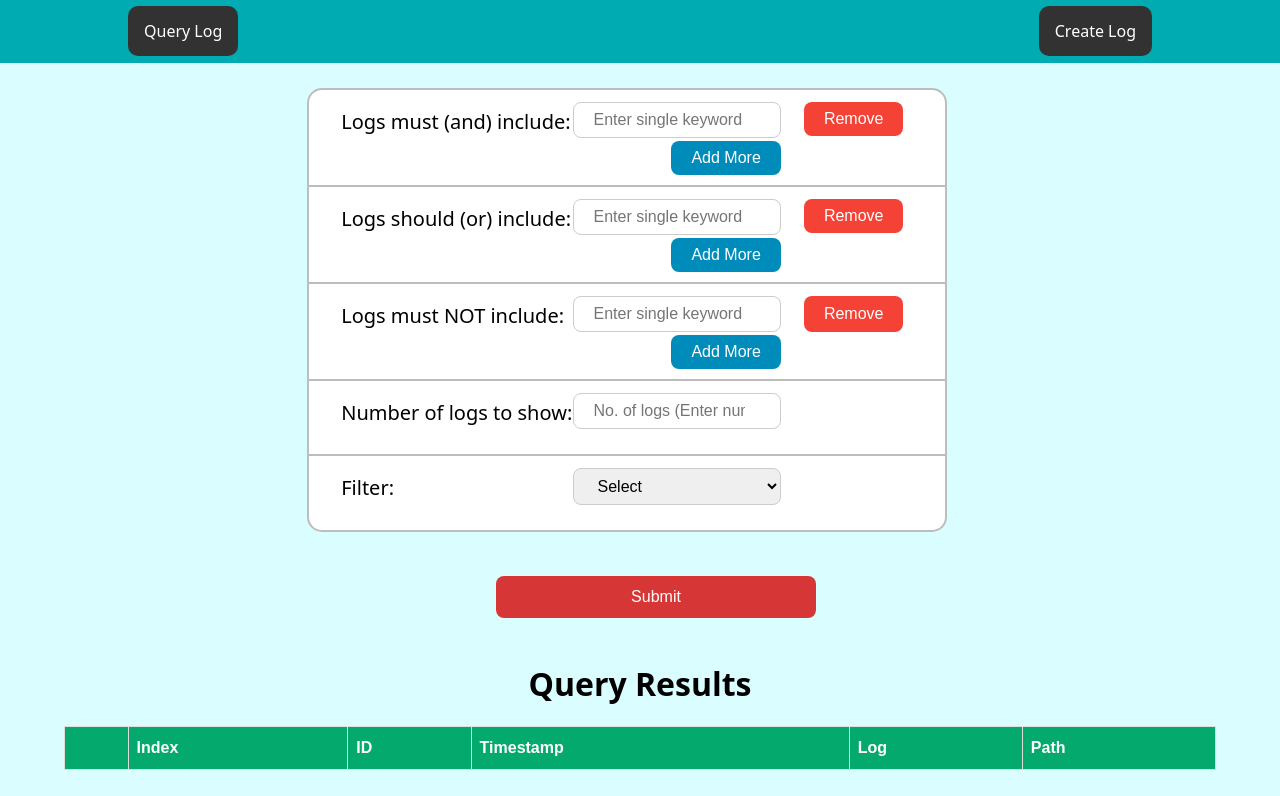
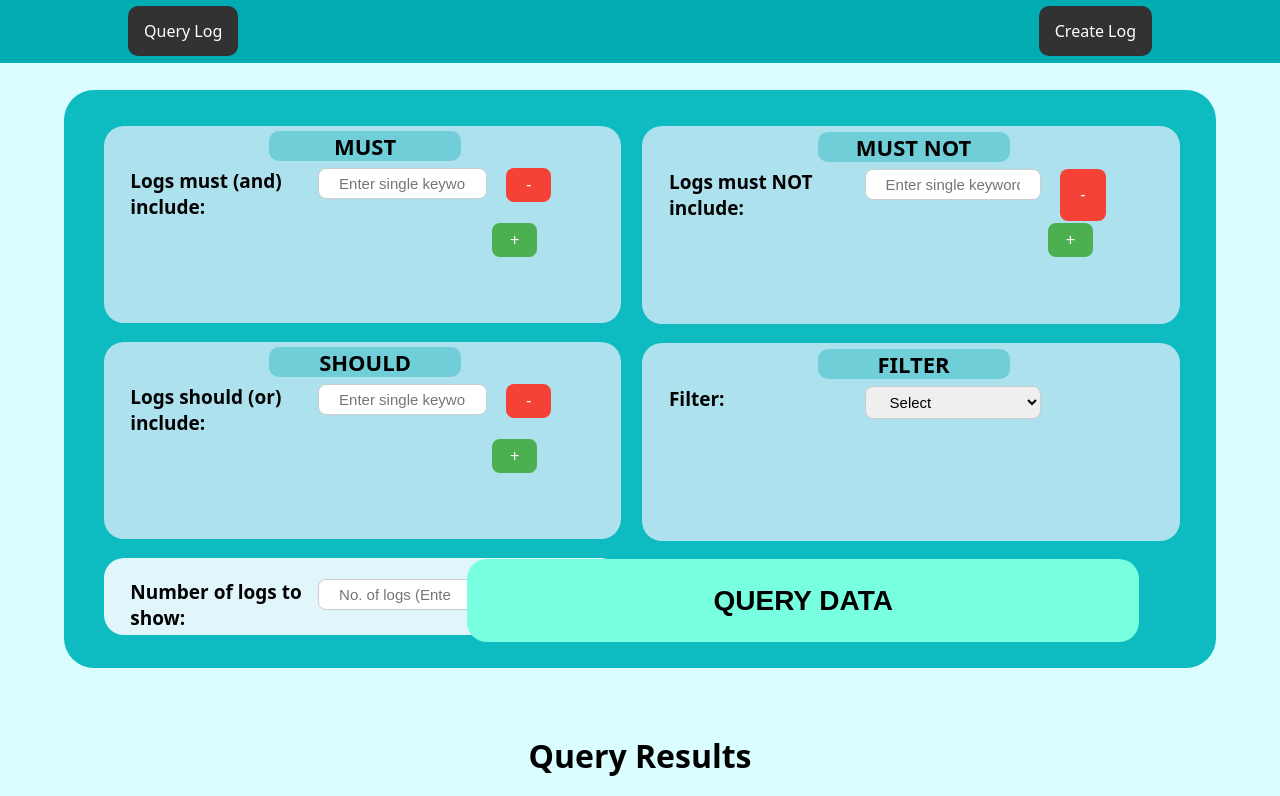
Before and after one commit to RAKATHON-developers-kgp/rakathon-fe2, a React (Create React App) app: page / in a window 1280 px wide. Shown: the top 796 px of the page. Built offline with nearby package versions, Linux system fonts and the light colour scheme.

Commit message:
updated ui

```diff
--- a/src/App.css
+++ b/src/App.css
@@ -1,7 +1,7 @@
 .navbar1 {
   position: fixed;
   width: 100%;
-
+  z-index: 99;
 }
 
 ul {
--- a/src/components/Delete.js
+++ b/src/components/Delete.js
@@ -44,7 +44,7 @@ function Delete() {
 
 
     return (
-        <div>
+        <div className='delbt'>
 
             <form method="DELETE" className='form-input' onSubmit={submitData} >
                 <input
--- a/src/components/Navbar.js
+++ b/src/components/Navbar.js
@@ -8,7 +8,7 @@ function Navbar() {
             <div>
                 <ul>
                     <li><Link to='/' className="active">Query Log</Link></li>
-                    <li><Link to='./create'>Create Log</Link></li>
+                    <li><Link to='/create'>Create Log</Link></li>
                 </ul>
             </div>
         </div>
--- a/src/components/QueryLog.js
+++ b/src/components/QueryLog.js
@@ -156,12 +156,6 @@ function QueryLog() {
     };
 
 
-
-
-
-
-
-
     const submit = (e) => {
         e.preventDefault();
 
@@ -209,15 +203,18 @@ function QueryLog() {
             <Navbar />
 
             <div className='main1'>
-                <div className="mainq">
-
-                    <div className='col11'>
-                        <div className='col11a'>
-
-
                 <form onSubmit={submit}>
 
+                    <div className='main-col'>
+                        <div className='col1'>
+
                             <div className='main-box'>
+                                <center>
+                                    <div className='head-box'>
+                                        MUST
+                                    </div>
+                                </center>
+
                                 {formFields.map((form, index) => {
                                     return (
                                         <div key={index} className='must-box' >
@@ -233,7 +230,7 @@ function QueryLog() {
                                             </div>
 
                                             <div className='m3'>
-                                                    <button className='button1' onClick={() => removeFields(index)}>Remove</button>
+                                                <button className='button1' onClick={() => removeFields(index)}>-</button>
                                             </div>
                                         </div>
                                     )
@@ -241,13 +238,21 @@ function QueryLog() {
 
 
                                 <div className='btna' >
-                                        <button className='button2' onClick={addFields}>Add More</button>
+                                    <button className='btn4' onClick={addFields}>+</button>
                                 </div>
                                 <br />
                                 <br />
                             </div>
 
-                                <div className='main-box2'>
+
+
+                            <div className='main-box'>
+
+                                <center>
+                                    <div className='head-box'>
+                                        SHOULD
+                                    </div>
+                                </center>
                                 {formShould.map((form, index) => {
                                     return (
                                         <div key={index} className='must-box' >
@@ -263,42 +268,14 @@ function QueryLog() {
                                             </div>
 
                                             <div className='m3'>
-                                                    <button className='button1' onClick={() => removeFields2(index)}>Remove</button>
+                                                <button className='button1' onClick={() => removeFields2(index)}>-</button>
                                             </div>
                                         </div>
                                     )
                                 })}
 
-                                    <div className='btnb'>
-                                        <button className='button2' onClick={addFields2}>Add More</button>
-                                    </div>
-                                    <br />
-                                    <br />
-                                </div>
-
-
-                                <div className='main-box2'>
-                                    {formNot.map((form, index) => {
-                                        return (
-                                            <div key={index} className='must-box'>
-                                                <div className='m1'>Logs must NOT include:</div>
-                                                <div className='m2'>
-                                                    <input
-                                                        name='name'
-                                                        placeholder='Enter single keyword'
-                                                        className='input1'
-                                                        onChange={event => handleFormChange3(event, index)}
-                                                        value={form.name}
-                                                    />
-                                                </div>
-                                                <button className='button1' onClick={() => removeFields3(index)}>Remove</button>
-                                                {/* <button onClick={addFields3}>Add More Not</button> */}
-                                            </div>
-                                        )
-                                    })}
-
-                                    <div className='btnc'>
-                                        <button className='button2' onClick={addFields3}>Add More</button>
+                                <div className='btna'>
+                                    <button className='btn4' onClick={addFields2}>+</button>
                                 </div>
                                 <br />
                                 <br />
@@ -323,10 +300,55 @@ function QueryLog() {
                                     )
                                 })}
 
+                            </div>
+
+                        </div>
+
+
+                        <div className='col2'>
+
+                            <div className='main-box'>
+
+                                <center>
+                                    <div className='head-box'>
+                                        MUST NOT
+                                    </div>
+                                </center>
+
+                                {formNot.map((form, index) => {
+                                    return (
+                                        <div key={index} className='must-box'>
+                                            <div className='m1'>Logs must NOT include:</div>
+                                            <div className='m2'>
+                                                <input
+                                                    name='name'
+                                                    placeholder='Enter single keyword'
+                                                    className='input1'
+                                                    onChange={event => handleFormChange3(event, index)}
+                                                    value={form.name}
+                                                />
+                                            </div>
+                                            <button className='button1' onClick={() => removeFields3(index)}>-</button>
+                                            {/* <button onClick={addFields3}>Add More Not</button> */}
+                                        </div>
+                                    )
+                                })}
+
+                                <div className='btna'>
+                                    <button className='btn4' onClick={addFields3}>+</button>
+                                </div>
+                                <br />
                                 <br />
                             </div>
 
-                                <div className='main-box3'>
+
+                            <div className='main-box'>
+
+                                <center>
+                                    <div className='head-box'>
+                                        FILTER
+                                    </div>
+                                </center>
                                 {formLte.map((form, index) => {
                                     return (
                                         <div key={index} className='must-box'>
@@ -344,7 +366,7 @@ function QueryLog() {
                                             <br />
                                             {
                                                 showhide === 'aa' && (
-                                                        <div className='must-box'>
+                                                    <div className='filter-box'>
 
                                                         <div className='f1'>Initial time stamp:</div>
                                                         <input
@@ -375,33 +397,18 @@ function QueryLog() {
                                 <br />
                             </div>
 
+                        </div>
+
+                    </div>
+
                 </form>
 
-                        </div>
-                    </div>
-
-                    <div className='col12'>
-
-                        {/* <div className='btna' >
-            <button className='button2' onClick={addFields}>Add More (Must)</button>
-          </div> */}
-
-                        {/* <div className='btnb'>
-            <button className='button2' onClick={addFields2}>Add More (Should)</button>
-          </div> */}
-
-                        {/* <div className='btnc'>
-            <button className='button2' onClick={addFields3}>Add More (Not)</button>
-          </div> */}
 
                 <br />
-                    </div>
 
-                    <br />
-                </div>
                 <center>
                     <div className='sub-btn'>
-                        <button className='button3' onClick={submit}>Submit</button>
+                        <button className='but33' onClick={submit}>QUERY DATA</button>
                     </div>
                 </center>
                 <br />
@@ -411,6 +418,8 @@ function QueryLog() {
 
                 <center>
                     <h1>Query Results</h1>
+
+                    <div className='q-table'>
 
                         <table id="customers">
                             <tbody>
@@ -423,7 +432,7 @@ function QueryLog() {
                                     <th>Path</th>
                                 </tr>
 
-                            {notes.map((el, ind) =>
+                                {arr.map((el, ind) =>
 
                                     <tr>
                                         <td>{ind + 1}</td>
@@ -438,6 +447,7 @@ function QueryLog() {
                                 }
                             </tbody>
                         </table>
+                    </div>
                 </center>
 
 
--- a/src/main.css
+++ b/src/main.css
@@ -7,6 +7,8 @@ body {
     /* background-color: rgb(242, 242, 242); */
     margin: 0% 0 0 0%;
     padding: 7% 0 0 0;
+    position: relative;
+    z-index: 0;
 
 }
 
@@ -19,76 +21,108 @@ body {
     margin: 0% 0 0 0%;
 }
 
-.col11 {
-    width: 50%;
-    margin: 0 0 0 24%;
+.main-col {
+    display: flex;
+    flex-wrap: wrap;
+    padding: 3% 2% 1% 4%;
+    margin: 0 5% 0 5%;
+    background-color: #0DBBC1;
+    border-radius: 30px;
 }
 
-.col12 {
-    width: 30%;
-    margin: 0 0 0 0%;
+.col1 {
+
+    width: 48%;
+    margin: 0 2% 0 -1%;
+
 }
 
-.col11a {
-    /* float: right; */
+.col2 {
+    width: 50%;
 }
 
 .must-box {
     display: flex;
     flex-wrap: wrap;
-    padding: 1% 0 0.5% 0;
+    padding: 0% 0 0.5% 0;
+
 }
 
 .main-box {
-    border: solid 2.5px rgb(189, 189, 189);
+    /* border: solid 2.5px rgb(189, 189, 189); */
     padding: 1% 4% 0 5%;
-    border-radius: 15px 15px 0 0;
-    background-color: white;
-    margin: -1.8px 0 0 0;
+    border-radius: 20px 20px 20px 20px;
+    background-color: #ade1ed;
+    margin: -1.8px 0 4% 0;
+    height: 12rem;
 }
 
 .main-box2 {
-    border: solid 2.5px rgb(189, 189, 189);
-    padding: 1% 4% 0 5%;
-    border-radius: 0px 0px 0 0;
-    background-color: white;
-    border-top: none;
-    /* margin: -1.8px 0 0 0; */
+    /* border: solid 2.5px rgb(189, 189, 189); */
+    padding: 4% 4% 0 5%;
+    border-radius: 20px 20px 20px 20px;
+    background-color: #e1f6fb;
+    margin: -1.8px 0 4% 0;
+    height: 3.5rem;
 }
 
-.main-box3 {
-    border: solid 2.5px rgb(189, 189, 189);
-    padding: 1% 4% 0 5%;
-    border-radius: 0px 0px 15px 15px;
-    background-color: white;
-    border-top: none;
-    /* margin: -1.8px 0 0 0; */
-}
 
 .m1 {
     width: 40%;
-    font-size: 20px;
-    padding: 1% 0 0 0;
+    font-size: 19px;
+    padding: 0% 0 0 0;
+    font-weight: 600;
 }
 
 .m2 {
     width: 40%;
 }
 
-.m3 {
+/* .m3 {
     width: 10%;
+} */
+
+.btna {
+    margin: 0% 13.3% 0% 0;
+    float: right;
+}
+
+.btnb {
+    margin: 0% 24% 0% 0;
+    float: right;
+}
+
+.btnc {
+    margin: 0% 24% 0% 0%;
+    float: right;
+}
+
+.head-box {
+    font-size: 22px;
+    font-weight: 700;
+    margin: 0 0 1.5% 0;
+    background-color: #00abb15c;
+    width: 12rem;
+    border-radius: 10px;
+}
+
+.filter-box {
+    display: flex;
+    flex-wrap: wrap;
+    width: 100%;
 }
 
 .f1 {
     width: 40%;
-    font-size: 20px;
-    padding: 3% 0% 0 0;
+    font-size: 17px;
+    padding: 3% 0 0 0;
 }
 
 .f2 {
     width: 40%;
-    font-size: 20px;
-    padding: 2% 0% 0 0;
+    font-size: 17px;
+    padding: 2% 0 0 0;
+
 }
 
 .mustl {}
@@ -102,12 +136,12 @@ body {
 
 .input1 {
     width: 90%;
-    padding: 8px 20px;
+    padding: 6px 20px;
     display: inline-block;
     border: 1px solid #ccc;
     border-radius: 8px;
     box-sizing: border-box;
-    font-size: 16px;
+    font-size: 15px;
 
 }
 
@@ -154,11 +188,11 @@ body {
     border-radius: 8px;
 }
 
-.button2 {
+.btn4 {
     background-color: #4CAF50;
     border: none;
     color: white;
-    padding: 8px 20px;
+    padding: 8px 18px;
     text-align: center;
     text-decoration: none;
     display: inline-block;
@@ -168,39 +202,31 @@ body {
     border-radius: 8px;
 }
 
-.button3 {
-    background-color: #008CBA;
+.but33 {
+    background-color: #78ffdf;
     border: none;
-    color: white;
-    padding: 12px 20px;
+    color: black;
+    font-weight: 800;
+    padding: 18px 20px;
     text-align: center;
     text-decoration: none;
     display: inline-block;
-    font-size: 16px;
+    font-size: 28px;
     /* margin: 4px 2px; */
     cursor: pointer;
-    border-radius: 8px;
-    width: 20rem;
+    border-radius: 20px;
+    width: 100%;
+    height: 5.2rem;
 }
 
-.btna {
-    margin: 0% 24% 0% 0;
-    float: right;
-}
 
-.btnb {
-    margin: 0% 24% 0% 0;
-    float: right;
-}
-
-.btnc {
-    margin: 0% 24% 0% 0%;
-    float: right;
-}
 
 .sub-btn {
-    width: 10rem;
-    margin: 0% 0 0 -10%;
+    position: absolute;
+    width: 42rem;
+    top: 78.5%;
+    right: 11%;
+    margin: 0% 0 0 0%;
 }
 
 /* Mapping of result */
@@ -208,12 +234,14 @@ body {
 #customers {
     font-family: Arial, Helvetica, sans-serif;
     border-collapse: collapse;
-    width: 90%;
+    width: 95%;
+    background-color: #dee5e8;
 }
 
 #customers td,
 #customers th {
-    border: 1px solid #ddd;
+    border: 1px solid rgb(0, 0, 0);
+    /* border-radius: 8px; */
     padding: 8px;
 }
 
@@ -229,10 +257,18 @@ body {
     padding-top: 12px;
     padding-bottom: 12px;
     text-align: left;
-    background-color: #04AA6D;
+    /* background-color: #04AA6D; */
+    background-color: #a98a1c;
     color: white;
 }
 
 .main3 {
     margin: 0 0 5% 0;
 }
+
+.q-table {
+    background-color: #0DBBC1;
+    margin: 0 5% 0 5%;
+    padding: 2% 0 2% 0;
+    border-radius: 30px;
+}
--- a/src/styles/main.css
+++ b/src/styles/main.css
@@ -6,16 +6,20 @@
     /* background-color: rgb(242, 242, 242); */
 }
 
-.col1 {
-    width: 48%;
+.col1s {
+    width: 38%;
     /* background-color: antiquewhite; */
-    margin: 0 1% 0 0;
+    margin: 4% 1% 0 6%;
+    /* border-right: solid 2px black; */
 }
 
-.col2 {
-    width: 48%;
+.col2s {
+    width: 46%;
     /* background-color: lightgreen; */
     margin: 0 0 0 1%;
+    padding: 0 0 0 3%;
+    border-left: solid 3px rgb(148, 148, 148);
+
 }
 
 .log-view {
@@ -24,11 +28,11 @@
 }
 
 .c2r2 {
-    margin: 14% 0 0 0;
+    margin: 10% 0 0 0;
 }
 
 .hrc2 {
-    margin: 15% 0 0 0;
+    margin: 10% 0 0 0;
 }
 
 .button {
@@ -36,18 +40,21 @@
     /* Green */
     border: none;
     color: white;
-    padding: 15px 32px;
+    padding: 15px 102px;
     text-align: center;
     text-decoration: none;
     display: inline-block;
     font-size: 16px;
     margin: 4px 2px;
     cursor: pointer;
+    border-radius: 15px;
 }
 
 .button2 {
-    background-color: #008CBA;
+    background-color: #42df00;
+    color: black;
 }
+
 
 /* Blue */
 .button3 {
@@ -109,3 +116,23 @@
     padding: 0 0 0 10px;
     width: 100%;
 }
+
+.col21s {
+    background-color: #00abb1;
+    padding: 2% 4% 2% 4%;
+    border-radius: 20px;
+    font-size: 20px;
+    color: white;
+}
+
+.col22s {
+    background-color: #00abb1;
+    padding: 0% 4% 2% 4%;
+    border-radius: 20px;
+    font-size: 20px;
+    color: white;
+}
+
+.delbt {
+    padding: 1% 0 0 0;
+}
```
Also changed, not shown: src/components/Main.js (+13 -8 lines). Lines whose indentation alone changed are shown as unchanged.
